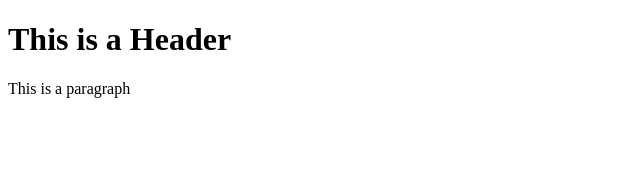
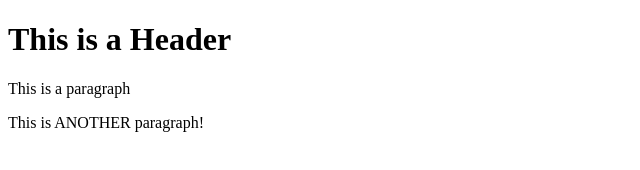
Before and after one commit to LesterDiz/git-test, a plain HTML site: page index.html in a window 1280 px wide. Shown: the whole page, without its empty margins (0-640 px from the left). Drawn offline with Linux system fonts and the light colour scheme.

Commit message:
Third Commit

```diff
--- a/index.html
+++ b/index.html
@@ -4,6 +4,7 @@
 <body>
     <h1>This is a Header</h1>
     <p>This is a paragraph</p>
+    <p>This is ANOTHER paragraph!</p>
 </body>
 
 </html>
```
